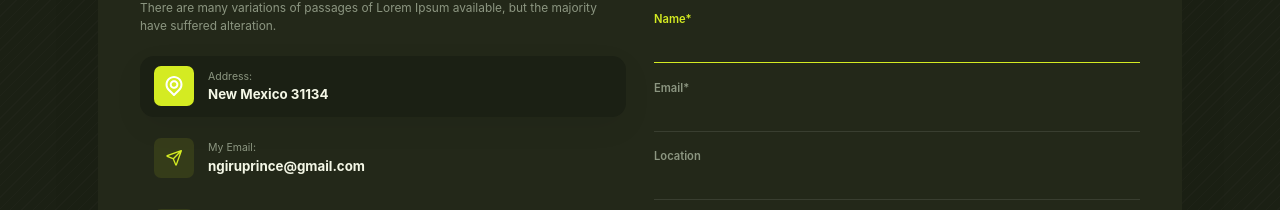
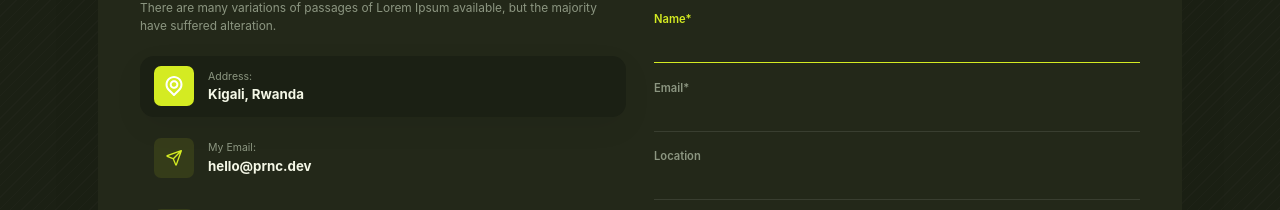
Before and after one commit to princengiru/my-portifolio, a React (Vite) app: page / in a window 1280 px wide. Shown: the part 5796-6006 px from the top of the page. Built offline with nearby package versions, Linux system fonts and the light colour scheme.

Commit message:
new changes

```diff
--- a/src/components/Contact.jsx
+++ b/src/components/Contact.jsx
@@ -15,7 +15,7 @@ export default function Contact() {
               <div className="detail-icon"><img src={new URL('../assets/icons/location-active.svg', import.meta.url).href} alt="Facebook" /></div>
               <div className="detail-text">
                 <span className="detail-label">Address:</span>
-                <span className="detail-value">New Mexico 31134</span>
+                <span className="detail-value">Kigali, Rwanda</span>
               </div>
             </div>
 
@@ -23,7 +23,7 @@ export default function Contact() {
               <div className="detail-icon"><img src={new URL('../assets/icons/mail.svg', import.meta.url).href} alt="Facebook" /></div>
               <div className="detail-text">
                 <span className="detail-label">My Email:</span>
-                <span className="detail-value">ngiruprince@gmail.com</span>
+                <span className="detail-value">hello@prnc.dev</span>
               </div>
             </div>
 
```
